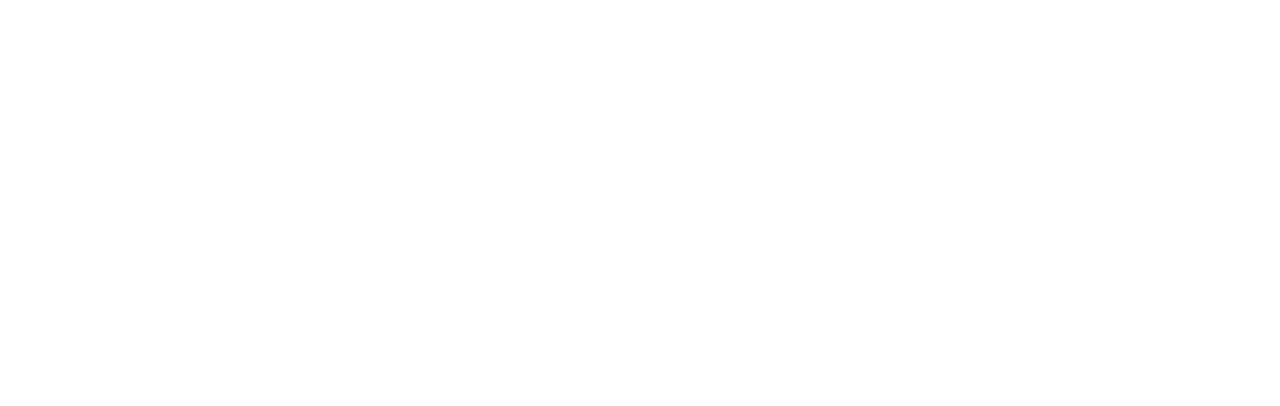
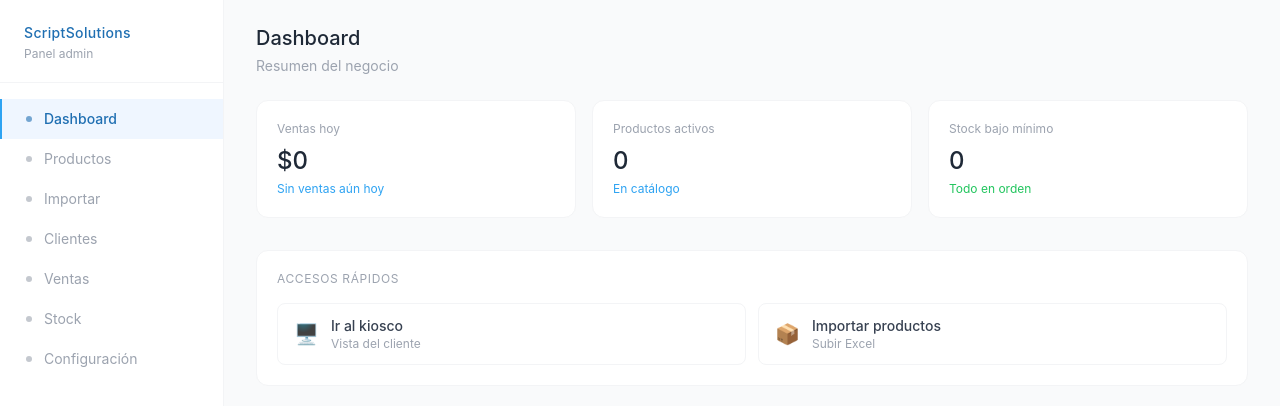
Before and after one commit to LautiRECHI/kiosko-app, a React (Vite) app in the folder frontend/: page /admin in a window 1280 px wide. Before the commit this address had no page. Shown: the top 406 px of the page. Built offline with nearby package versions, Linux system fonts and the light colour scheme; no server answers.

Commit message:
feat: panel de administracion - dashboard

```diff
--- a/frontend/src/App.tsx
+++ b/frontend/src/App.tsx
@@ -2,6 +2,7 @@ import { BrowserRouter, Routes, Route } from "react-router-dom";
 import Catalogo from "./pages/kiosco/Catalogo";
 import Carrito from "./pages/kiosco/Carrito";
 import Checkout from "./pages/kiosco/Checkout";
+import Dashboard from "./pages/admin/Dashboard";
 
 function App() {
   return (
@@ -10,6 +11,7 @@ function App() {
         <Route path="/" element={<Catalogo />} />
         <Route path="/carrito" element={<Carrito />} />
         <Route path="/checkout" element={<Checkout />} />
+        <Route path="/admin" element={<Dashboard />} />
       </Routes>
     </BrowserRouter>
   );
--- /dev/null
+++ b/frontend/src/pages/admin/Dashboard.tsx
@@ -0,0 +1,97 @@
+import { useEffect, useState } from "react";
+import api from "../../api/client";
+
+const TENANT_ID = "7904fad8-27b4-43c6-a82c-25b93fa7bfd3";
+
+export default function Dashboard() {
+  const [productos, setProductos] = useState<number>(0);
+
+  useEffect(() => {
+    api.get("/products").then((res) => setProductos(res.data.length));
+  }, []);
+
+  return (
+    <div className="min-h-screen bg-gray-50 flex">
+      <aside className="w-56 bg-white border-r border-gray-100 flex flex-col">
+        <div className="px-6 py-5 border-b border-gray-100">
+          <span className="text-primary-dark font-medium text-sm tracking-wide">ScriptSolutions</span>
+          <div className="text-xs text-gray-400 mt-0.5">Panel admin</div>
+        </div>
+        <nav className="flex-1 py-4">
+          {[
+            { label: "Dashboard", active: true },
+            { label: "Productos", active: false },
+            { label: "Importar", active: false },
+            { label: "Clientes", active: false },
+            { label: "Ventas", active: false },
+            { label: "Stock", active: false },
+            { label: "Configuración", active: false },
+          ].map((item) => (
+            <div
+              key={item.label}
+              className={`px-6 py-2.5 text-sm cursor-pointer flex items-center gap-3 border-l-2 ${
+                item.active
+                  ? "border-primary text-primary-dark font-medium bg-blue-50"
+                  : "border-transparent text-gray-400 hover:text-gray-600"
+              }`}
+            >
+              <div className="w-1.5 h-1.5 rounded-full bg-current opacity-60"></div>
+              {item.label}
+            </div>
+          ))}
+        </nav>
+      </aside>
+
+      <main className="flex-1 px-8 py-6">
+        <div className="mb-6">
+          <h1 className="text-xl font-medium text-gray-800">Dashboard</h1>
+          <p className="text-sm text-gray-400 mt-1">Resumen del negocio</p>
+        </div>
+
+        <div className="grid grid-cols-3 gap-4 mb-8">
+          <div className="bg-white border border-gray-100 rounded-xl p-5">
+            <div className="text-xs text-gray-400 mb-2">Ventas hoy</div>
+            <div className="text-2xl font-medium text-gray-800">$0</div>
+            <div className="text-xs text-primary mt-1">Sin ventas aún hoy</div>
+          </div>
+          <div className="bg-white border border-gray-100 rounded-xl p-5">
+            <div className="text-xs text-gray-400 mb-2">Productos activos</div>
+            <div className="text-2xl font-medium text-gray-800">{productos}</div>
+            <div className="text-xs text-primary mt-1">En catálogo</div>
+          </div>
+          <div className="bg-white border border-gray-100 rounded-xl p-5">
+            <div className="text-xs text-gray-400 mb-2">Stock bajo mínimo</div>
+            <div className="text-2xl font-medium text-gray-800">0</div>
+            <div className="text-xs text-green-500 mt-1">Todo en orden</div>
+          </div>
+        </div>
+
+        <div className="bg-white border border-gray-100 rounded-xl p-5">
+          <div className="text-xs text-gray-400 uppercase tracking-wider mb-4">Accesos rápidos</div>
+          <div className="grid grid-cols-2 gap-3">
+            <button
+              onClick={() => window.location.href = "/"}
+              className="flex items-center gap-3 px-4 py-3 border border-gray-100 rounded-lg hover:border-primary hover:bg-blue-50 transition-all text-left"
+            >
+              <span className="text-xl">🖥️</span>
+              <div>
+                <div className="text-sm font-medium text-gray-700">Ir al kiosco</div>
+                <div className="text-xs text-gray-400">Vista del cliente</div>
+              </div>
+            </button>
+            <button
+              onClick={() => window.location.href = "/admin/importar"}
+              className="flex items-center gap-3 px-4 py-3 border border-gray-100 rounded-lg hover:border-primary hover:bg-blue-50 transition-all text-left"
+            >
+              <span className="text-xl">📦</span>
+              <div>
+                <div className="text-sm font-medium text-gray-700">Importar productos</div>
+                <div className="text-xs text-gray-400">Subir Excel</div>
+              </div>
+            </button>
+          </div>
+        </div>
+      </main>
+    </div>
+  );
+}
--- a/frontend/src/pages/kiosco/Checkout.tsx
+++ b/frontend/src/pages/kiosco/Checkout.tsx
@@ -4,9 +4,16 @@ import { useNavigate } from "react-router-dom";
 import api from "../../api/client";
 
 const TENANT_ID = "7904fad8-27b4-43c6-a82c-25b93fa7bfd3";
-
 const CBU = "0000003100012345678901";
 const ALIAS = "KIOSCO.DEMO.MP";
+
+interface TicketData {
+  items: { nombre: string; sabor_tipo: string; cantidad: number; precio: number }[];
+  total: number;
+  metodo: string;
+  fecha: string;
+  numero: string;
+}
 
 export default function Checkout() {
   const { items, total, limpiar } = useCartStore();
@@ -14,7 +21,7 @@ export default function Checkout() {
   const [metodoPago, setMetodoPago] = useState<string | null>(null);
   const [submetodo, setSubmetodo] = useState<string | null>(null);
   const [procesando, setProcesando] = useState(false);
-  const [exito, setExito] = useState(false);
+  const [ticket, setTicket] = useState<TicketData | null>(null);
 
   const metodos = [
     { id: "efectivo", label: "Efectivo", emoji: "💵" },
@@ -28,11 +35,24 @@ export default function Checkout() {
     { id: "tarjeta", label: "Tarjeta", emoji: "💳", desc: "Crédito o débito" },
   ];
 
+  const metodoLabel = () => {
+    if (metodoPago === "efectivo") return "Efectivo";
+    if (metodoPago === "cuenta_corriente") return "Cuenta corriente";
+    if (metodoPago === "mercadopago") {
+      if (submetodo === "qr") return "Mercado Pago — QR";
+      if (submetodo === "transferencia") return "Mercado Pago — Transferencia";
+      if (submetodo === "tarjeta") return "Mercado Pago — Tarjeta";
+    }
+    return "";
+  };
+
   const confirmar = async () => {
     if (!metodoPago) return;
     if (metodoPago === "mercadopago" && !submetodo) return;
     setProcesando(true);
     try {
+      const ventaItems = items.map((i) => ({ ...i }));
+      const ventaTotal = total();
       await api.post("/sales", {
         tenantId: TENANT_ID,
         items: items.map((i) => ({
@@ -42,12 +62,22 @@ export default function Checkout() {
         })),
         pago: {
           metodo: metodoPago === "mercadopago" ? `mercadopago_${submetodo}` : metodoPago,
-          monto: total(),
+          monto: ventaTotal,
         },
       });
-      setExito(true);
       limpiar();
-      setTimeout(() => navigate("/"), 3000);
+      setTicket({
+        items: ventaItems.map((i) => ({
+          nombre: i.nombre,
+          sabor_tipo: i.sabor_tipo,
+          cantidad: i.cantidad,
+          precio: i.precio,
+        })),
+        total: ventaTotal,
+        metodo: metodoLabel(),
+        fecha: new Date().toLocaleString("es-AR"),
+        numero: Math.floor(Math.random() * 9000 + 1000).toString(),
+      });
     } catch {
       alert("Error al procesar la venta");
     } finally {
@@ -55,12 +85,60 @@ export default function Checkout() {
     }
   };
 
-  if (exito) {
+  if (ticket) {
     return (
-      <div className="min-h-screen bg-dark text-white flex flex-col items-center justify-center gap-4">
-        <span className="text-6xl">✅</span>
-        <h2 className="text-xl font-medium text-white">Venta confirmada</h2>
-        <p className="text-muted text-sm">Volviendo al catálogo...</p>
+      <div className="min-h-screen bg-dark text-white flex flex-col items-center justify-center px-4">
+        <div className="bg-dark-card border border-white/5 rounded-2xl p-6 w-full max-w-sm">
+          <div className="text-center mb-6">
+            <div className="text-4xl mb-3">✅</div>
+            <div className="text-white font-medium text-lg">Venta confirmada</div>
+            <div className="text-muted text-xs mt-1">Ticket #{ticket.numero}</div>
+          </div>
+
+          <div className="border-t border-white/5 border-dashed pt-4 mb-4">
+            <div className="text-xs text-muted uppercase tracking-wider mb-3">ScriptSolutions — Kiosco</div>
+            {ticket.items.map((item, i) => (
+              <div key={i} className="flex justify-between text-sm py-1.5">
+                <span className="text-white/70">{item.nombre} {item.sabor_tipo} x{item.cantidad}</span>
+                <span className="text-white">
+                  ${(item.precio * item.cantidad).toLocaleString("es-AR", { maximumFractionDigits: 0 })}
+                </span>
+              </div>
+            ))}
+          </div>
+
+          <div className="border-t border-white/5 border-dashed pt-4 mb-4">
+            <div className="flex justify-between items-center">
+              <span className="text-muted text-sm">Total</span>
+              <span className="text-primary font-medium text-xl">
+                ${ticket.total.toLocaleString("es-AR", { maximumFractionDigits: 0 })}
+              </span>
+            </div>
+            <div className="flex justify-between items-center mt-2">
+              <span className="text-muted text-xs">Método</span>
+              <span className="text-white/70 text-xs">{ticket.metodo}</span>
+            </div>
+            <div className="flex justify-between items-center mt-1">
+              <span className="text-muted text-xs">Fecha</span>
+              <span className="text-white/70 text-xs">{ticket.fecha}</span>
+            </div>
+          </div>
+
+          <div className="flex gap-3 mt-6">
+            <button
+              onClick={() => window.print()}
+              className="flex-1 border border-white/10 text-white/60 text-sm py-2.5 rounded-lg hover:border-white/20 transition-colors"
+            >
+              Imprimir
+            </button>
+            <button
+              onClick={() => navigate("/")}
+              className="flex-1 bg-primary text-white text-sm py-2.5 rounded-lg hover:bg-primary-dark transition-colors"
+            >
+              Nueva venta
+            </button>
+          </div>
+        </div>
       </div>
     );
   }
```
